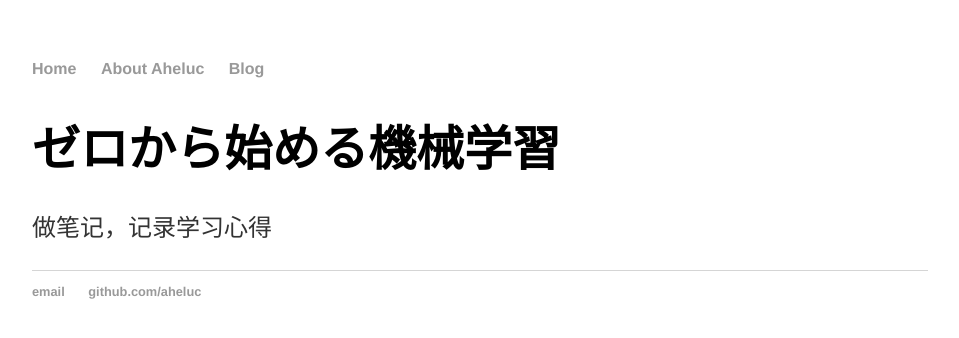
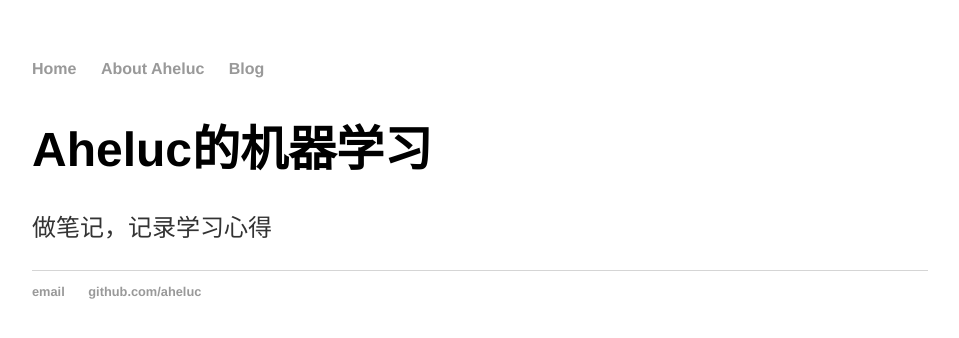
Before and after one commit to cataaaaaaaaaa/cataaaaaaaaaa.github.io, a Jekyll site: the page built from index.html, in a window 1280 px wide. Shown: the top 338 px of the page, without its empty margins (160-1119 px from the left). Built offline with Jekyll 4.4.1, drawn with Linux system fonts in a browser that asks for light colours.

Commit message:
Update index.html
home changes

```diff
--- a/index.html
+++ b/index.html
@@ -1,8 +1,8 @@
 ---
 layout: default
-title: ゼロから始める機械学習
+title: Aheluc的机器学习
 ---
 <div class="blurb">
-	<h1>ゼロから始める機械学習</h1>
+	<h1>Aheluc的机器学习</h1>
 	<p>做笔记，记录学习心得</p>
 </div><!-- /.blurb -->
```
